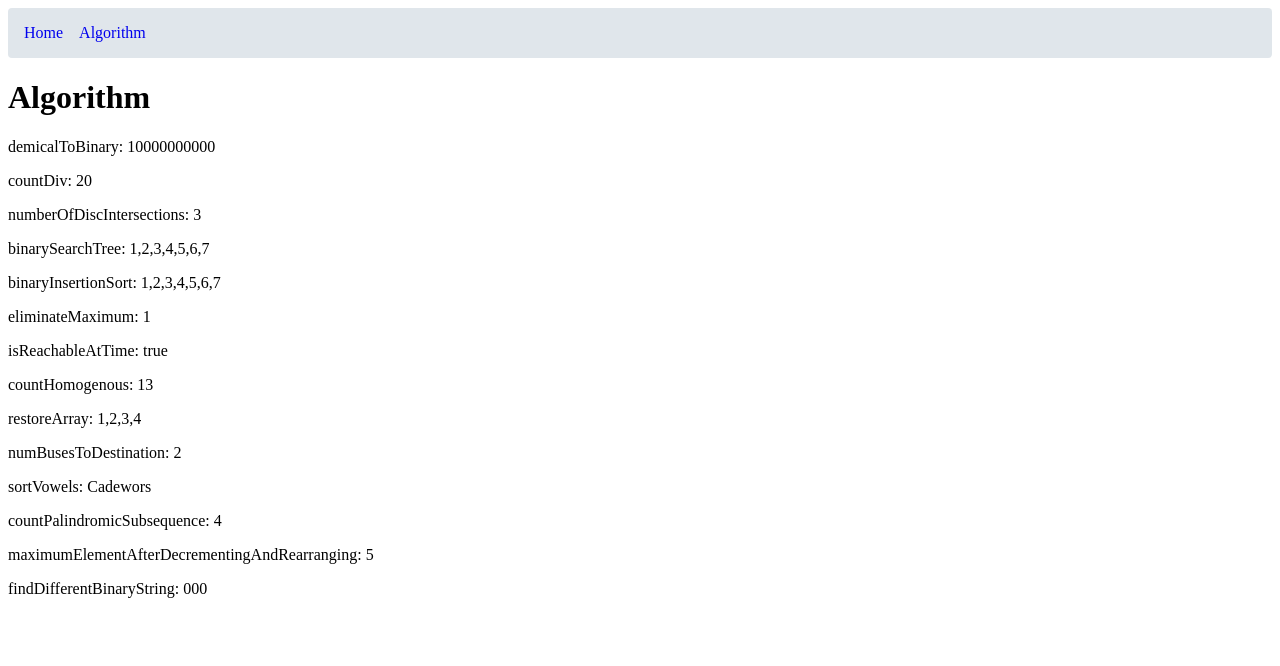
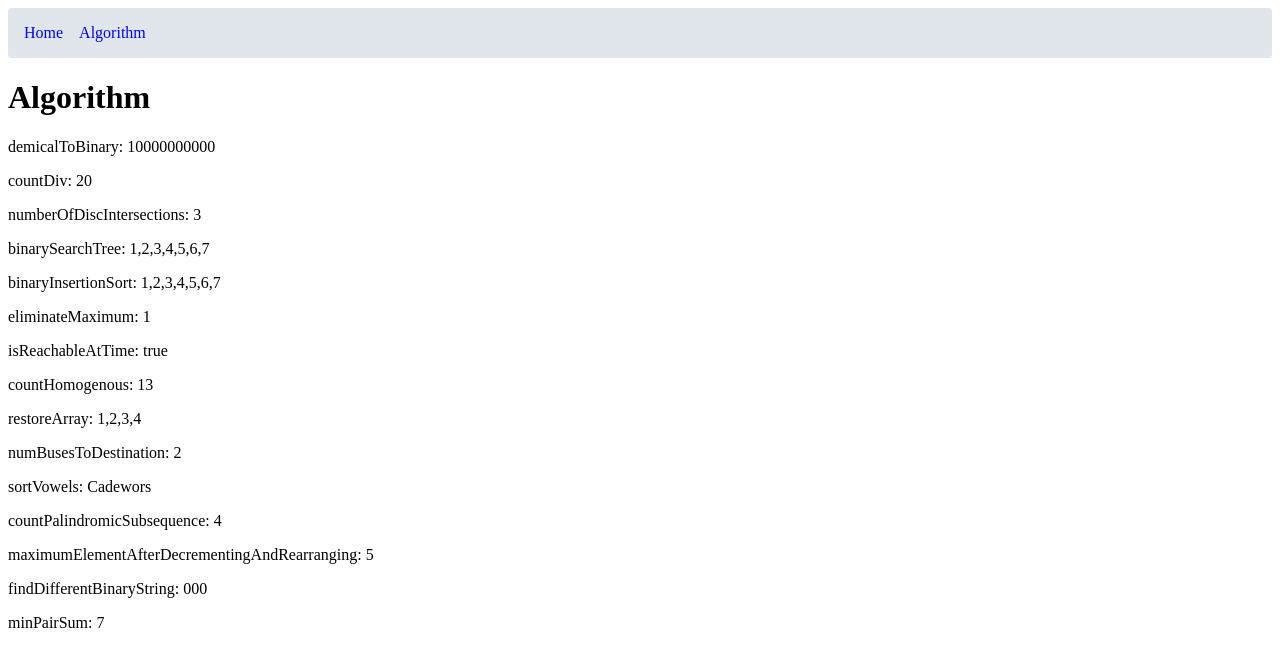
Before and after one commit to rxolve/it-works-why, a SvelteKit app: page /algorithm in a window 1280 px wide. Shown: the top 666 px of the page. Built offline with nearby package versions, Linux system fonts and the light colour scheme.

Commit message:
solve: 231117-minimize-maximum-pair-sum-in-array

```diff
--- a/src/routes/algorithm/+page.svelte
+++ b/src/routes/algorithm/+page.svelte
@@ -13,6 +13,7 @@
 	import { countPalindromicSubsequence } from '../../solve/231114-unique-length-3-palindromic-subsequences';
 	import { maximumElementAfterDecrementingAndRearranging } from '../../solve/231115-maximum-element-after-decreasing-and-rearranging';
 	import { findDifferentBinaryString } from '../../solve/231116-find-unique-binary-string';
+	import { minPairSum } from '../../solve/231117-minimize-maximum-pair-sum-in-array';
 </script>
 
 <h1>Algorithm</h1>
@@ -55,3 +56,6 @@
 <p>
 	findDifferentBinaryString: {findDifferentBinaryString(['111', '011', '001'])}
 </p>
+<p>
+	minPairSum: {minPairSum([3, 5, 2, 3])}
+</p>
--- a/src/solve/231115-maximum-element-after-decreasing-and-rearranging.ts
+++ b/src/solve/231115-maximum-element-after-decreasing-and-rearranging.ts
@@ -13,12 +13,10 @@ Return the maximum possible value of an element in arr after performing the oper
 export const maximumElementAfterDecrementingAndRearranging = (arr: number[]): number => {
 	arr.sort((a, b) => a - b);
 	arr[0] = 1;
-	console.log(arr);
 	for (let i = 1; i < arr.length; i++) {
 		if (arr[i] > arr[i - 1] + 1) {
 			arr[i] = arr[i - 1] + 1;
 		}
-		console.log(arr);
 	}
 
 	return arr[arr.length - 1];
--- /dev/null
+++ b/src/solve/231117-minimize-maximum-pair-sum-in-array.ts
@@ -0,0 +1,19 @@
+/*
+The pair sum of a pair (a,b) is equal to a + b. The maximum pair sum is the largest pair sum in a list of pairs.
+
+For example, if we have pairs (1,5), (2,3), and (4,4), the maximum pair sum would be max(1+5, 2+3, 4+4) = max(6, 5, 8) = 8.
+Given an array nums of even length n, pair up the elements of nums into n / 2 pairs such that:
+
+Each element of nums is in exactly one pair, and
+The maximum pair sum is minimized.
+Return the minimized maximum pair sum after optimally pairing up the elements.
+*/
+
+export const minPairSum = (nums: number[]): number => {
+	nums.sort((a, b) => a - b);
+	let max = 0;
+	for (let i = 0; i < nums.length / 2; i++) {
+		max = Math.max(max, nums[i] + nums[nums.length - 1 - i]);
+	}
+	return max;
+};
```
